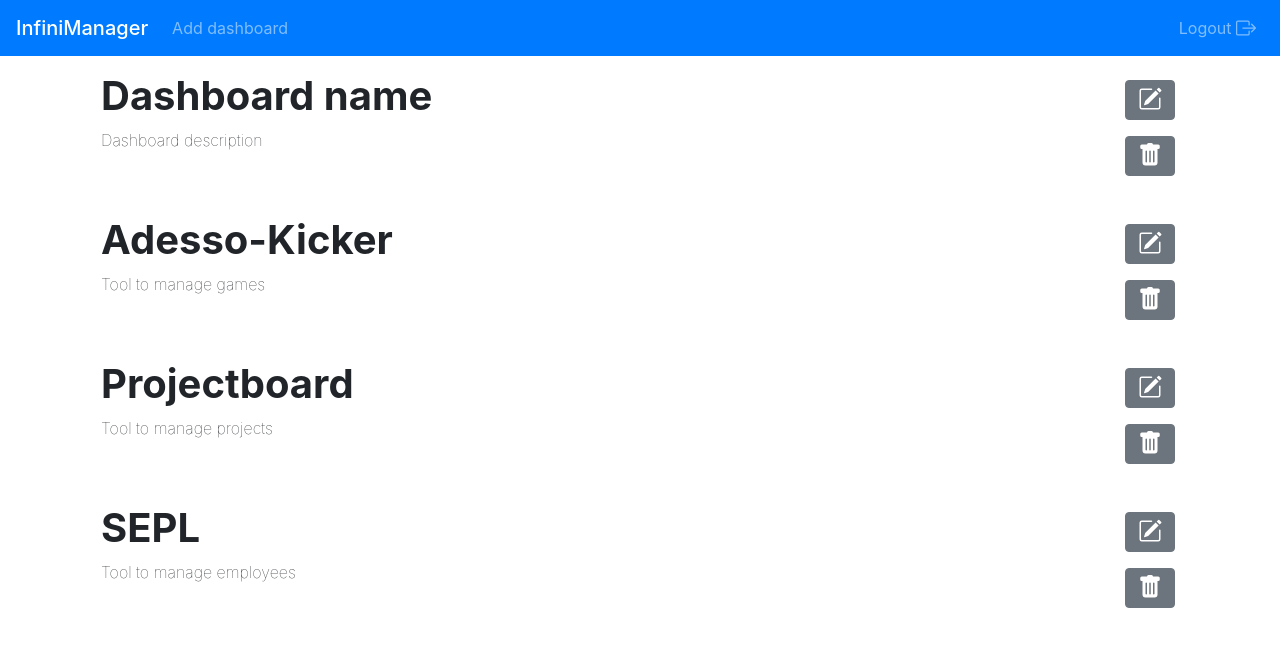
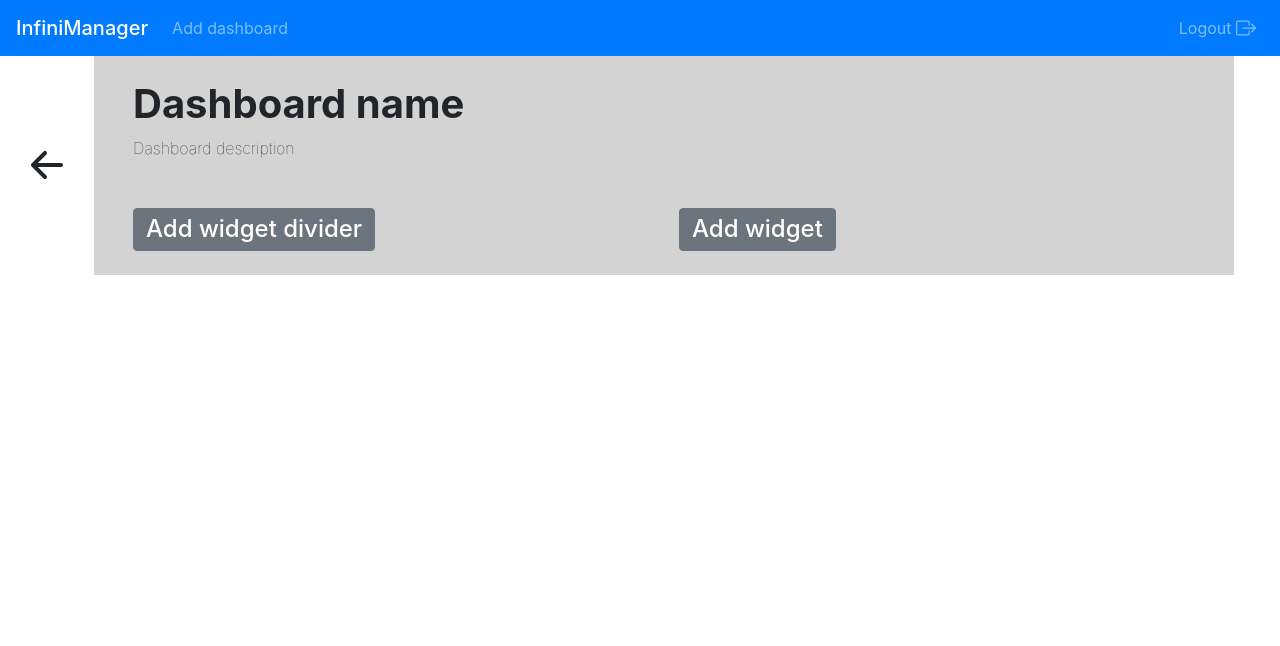
Before and after one commit to ccaylak/infinimanager, a Vue app: page /dashboard/1 in a window 1280 px wide. Shown: the top 646 px of the page. Built offline with nearby package versions, Linux system fonts and the light colour scheme.

Commit message:
Add DividerWidget/Widget button, fix typo of component name

```diff
--- a/src/App.vue
+++ b/src/App.vue
@@ -1,13 +1,13 @@
 <template>
   <div id="app">
     <TheHeader />
-    <TheDashboardList />
+    <EditDashboardListItem />
   </div>
 </template>
 <script>
 import TheHeader from "@/components/TheHeader";
-import TheDashboardList from "@/components/TheDashboardList";
+import EditDashboardListItem from "@/components/EditDashboardListItem";
 export default {
-  components: { TheDashboardList, TheHeader }
+  components: { EditDashboardListItem, TheHeader }
 };
 </script>
--- a/src/components/AddDashboardModal.vue
+++ b/src/components/AddDashboardModal.vue
@@ -34,8 +34,8 @@ export default {
   data() {
     return {
       form: {
-        name: null,
-        description: null
+        name: "",
+        description: ""
       }
     };
   },
--- /dev/null
+++ b/src/components/AddWidgetButton.vue
@@ -0,0 +1,11 @@
+<template>
+  <b-button>
+    <span class="h4">Add widget</span>
+  </b-button>
+</template>
+
+<script>
+export default {
+  name: "AddWidgetButton"
+};
+</script>
--- /dev/null
+++ b/src/components/AddWidgetDividerButton.vue
@@ -0,0 +1,59 @@
+<template>
+  <div>
+    <b-button v-b-modal.add-divider-widget>
+      <span class="h4">Add widget divider</span>
+    </b-button>
+
+    <b-modal
+      id="add-divider-widget"
+      centered
+      title="Add widget divider"
+      hide-footer
+    >
+      <b-form @submit="onSubmit">
+        <b-form-group
+          label="Widget divider name"
+          label-for="divider-widget-name-input"
+        >
+          <b-form-input
+            id="divider-widget-name-input"
+            v-model="name"
+            type="text"
+            required
+          ></b-form-input>
+        </b-form-group>
+        <b-form-group
+          label="Divider widget description"
+          label-for="divider-widget-description-input"
+        >
+          <b-form-input
+            id="divider-widget-name-input"
+            v-model="description"
+            type="text"
+          ></b-form-input>
+        </b-form-group>
+        <b-button class="mt-3" block type="submit"
+          >Create widget divider
+        </b-button>
+      </b-form>
+    </b-modal>
+  </div>
+</template>
+
+<script>
+export default {
+  name: "AddWidgetDividerButton",
+  data() {
+    return {
+      name: "",
+      description: ""
+    };
+  },
+  methods: {
+    onSubmit(event) {
+      event.preventDefault();
+      JSON.stringify(this.name, this.description);
+    }
+  }
+};
+</script>
--- a/src/components/DashboardListItem.vue
+++ b/src/components/DashboardListItem.vue
@@ -23,7 +23,7 @@
               <b-icon-pencil-square font-scale="1.5"></b-icon-pencil-square>
             </b-button>
             <delete-dashboard-modal
-                :name="dashboard.name"
+              :name="dashboard.name"
             ></delete-dashboard-modal>
           </b-col>
         </b-row>
@@ -39,7 +39,7 @@ import DeleteDashboardModal from "@/components/DeleteDashboardModal";
 export default {
   name: "DashboardListItem",
   components: {
-    DeleteDashboardModal,
+    DeleteDashboardModal
   },
   props: {
     dashboard: {
--- /dev/null
+++ b/src/components/EditDashboardListItem.vue
@@ -0,0 +1,46 @@
+<template>
+  <b-container fluid>
+    <b-row>
+      <b-col align-self="center" class="text-center">
+        <b-icon-arrow-left-short font-scale="4"></b-icon-arrow-left-short>
+      </b-col>
+      <b-container style="background-color: lightgrey">
+        <b-row class="p-4">
+          <b-col>
+            <div class="h1 font-weight-bolder">
+              Dashboard name
+            </div>
+            <div class="font-weight-lighter">
+              Dashboard description
+            </div>
+            <b-row class="pt-5">
+              <b-col>
+                <add-widget-divider-button></add-widget-divider-button>
+              </b-col>
+              <b-col>
+                <add-widget-button></add-widget-button>
+              </b-col>
+            </b-row>
+          </b-col>
+        </b-row>
+      </b-container>
+      <b-col></b-col>
+    </b-row>
+  </b-container>
+</template>
+
+<script>
+import AddWidgetDividerButton from "@/components/AddWidgetDividerButton";
+import AddWidgetButton from "@/components/AddWidgetButton";
+
+export default {
+  name: "EditDashboardListItem",
+  components: { AddWidgetButton, AddWidgetDividerButton },
+  data() {
+    return {
+      name: "Dashboard name",
+      description: "Dashboard description"
+    };
+  }
+};
+</script>
--- a/src/components/TheHeader.vue
+++ b/src/components/TheHeader.vue
@@ -18,13 +18,11 @@
 </template>
 
 <script>
-import { BIconBoxArrowRight } from "bootstrap-vue";
 import AddDashboardModal from "@/components/AddDashboardModal";
 
 export default {
   components: {
-    AddDashboardModal,
-    BIconBoxArrowRight
+    AddDashboardModal
   },
   name: "TheHeader"
 };
```
Also changed, not shown: src/components/EditDashboadListItem.vue (deleted, +0 -36 lines).
